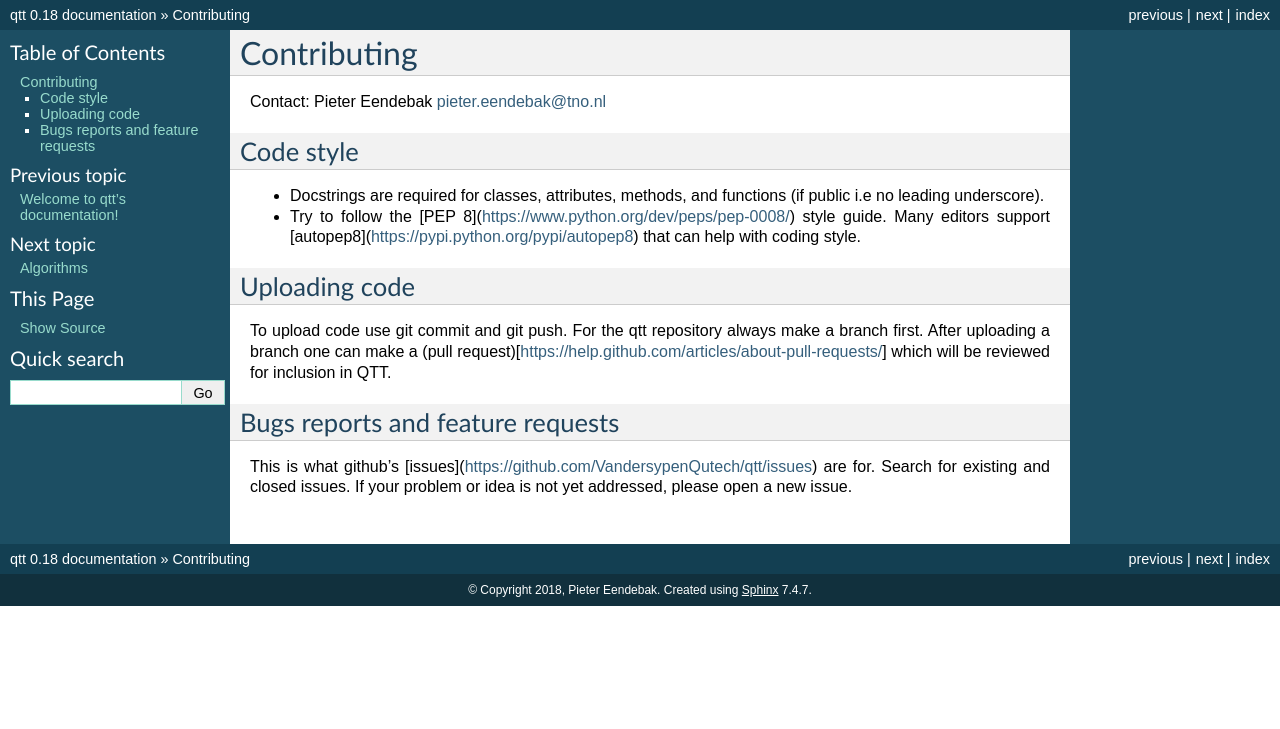
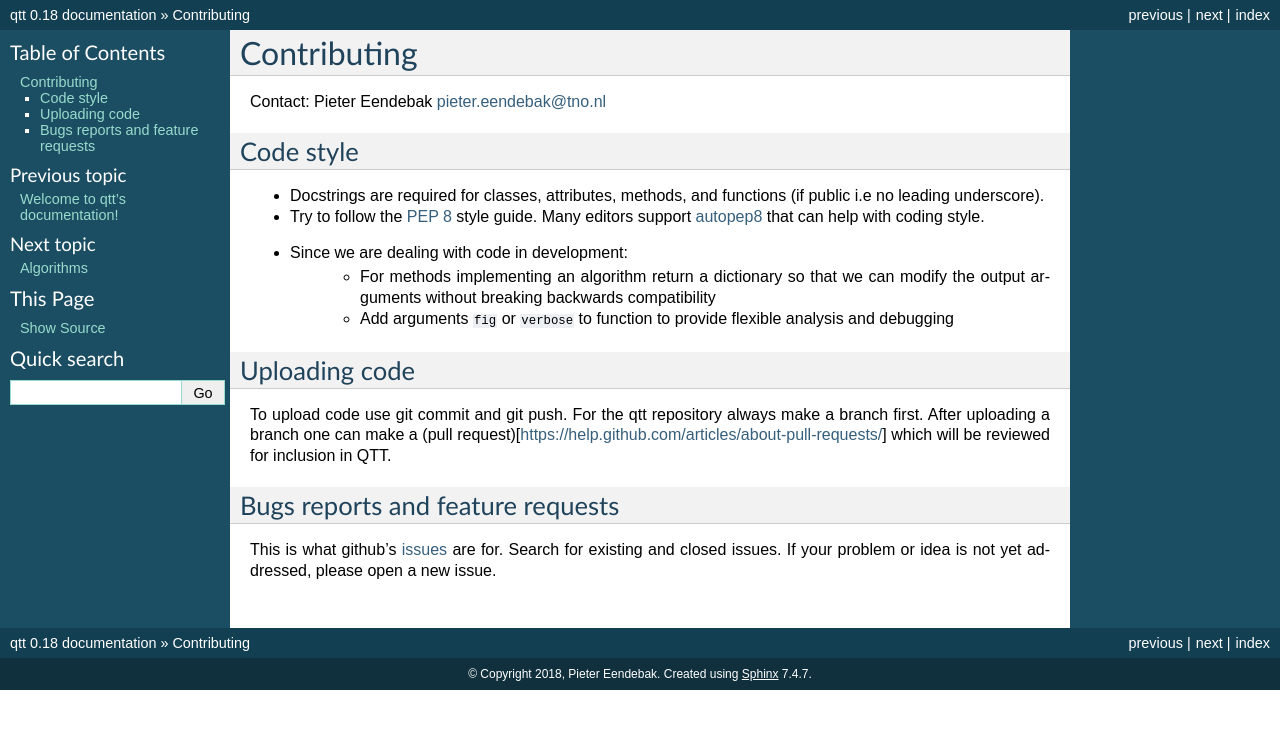
Before and after one commit to QuTech-Delft/qtt, a Sphinx documentation site: the page built from docs/contributing.rst, in a window 1280 px wide. Shown: the top 729 px of the page. Built offline with Sphinx 7.4.7, drawn with Linux system fonts in a browser that asks for light colours; the version number is read from the project's files by our own code.

Commit message:
update docs

```diff
--- a/docs/contributing.rst
+++ b/docs/contributing.rst
@@ -7,7 +7,10 @@ Code style
 ----------
 
 * Docstrings are required for classes, attributes, methods, and functions (if public i.e no leading underscore).
-* Try to follow the [PEP 8](https://www.python.org/dev/peps/pep-0008/) style guide. Many editors support [autopep8](https://pypi.python.org/pypi/autopep8) that can help with coding style.
+* Try to follow the `PEP 8 <https://www.python.org/dev/peps/pep-0008/>`_ style guide. Many editors support `autopep8 <https://pypi.python.org/pypi/autopep8>`_ that can help with coding style.
+* Since we are dealing with code in development:
+   * For methods implementing an algorithm return a dictionary so that we can modify the output arguments without breaking backwards compatibility
+   * Add arguments ``fig`` or ``verbose`` to function to provide flexible analysis and debugging
 
 Uploading code
 --------------
@@ -17,4 +20,4 @@ To upload code use git commit and git push. For the qtt repository always make a
 Bugs reports and feature requests
 ---------------------------------
 
-This is what github’s [issues](https://github.com/VandersypenQutech/qtt/issues) are for. Search for existing and closed issues. If your problem or idea is not yet addressed, please open a new issue.
+This is what github’s `issues <https://github.com/VandersypenQutech/qtt/issues>`_ are for. Search for existing and closed issues. If your problem or idea is not yet addressed, please open a new issue.
```
Also changed, not shown: docs/algorithms.rst (+14 -2 lines).
